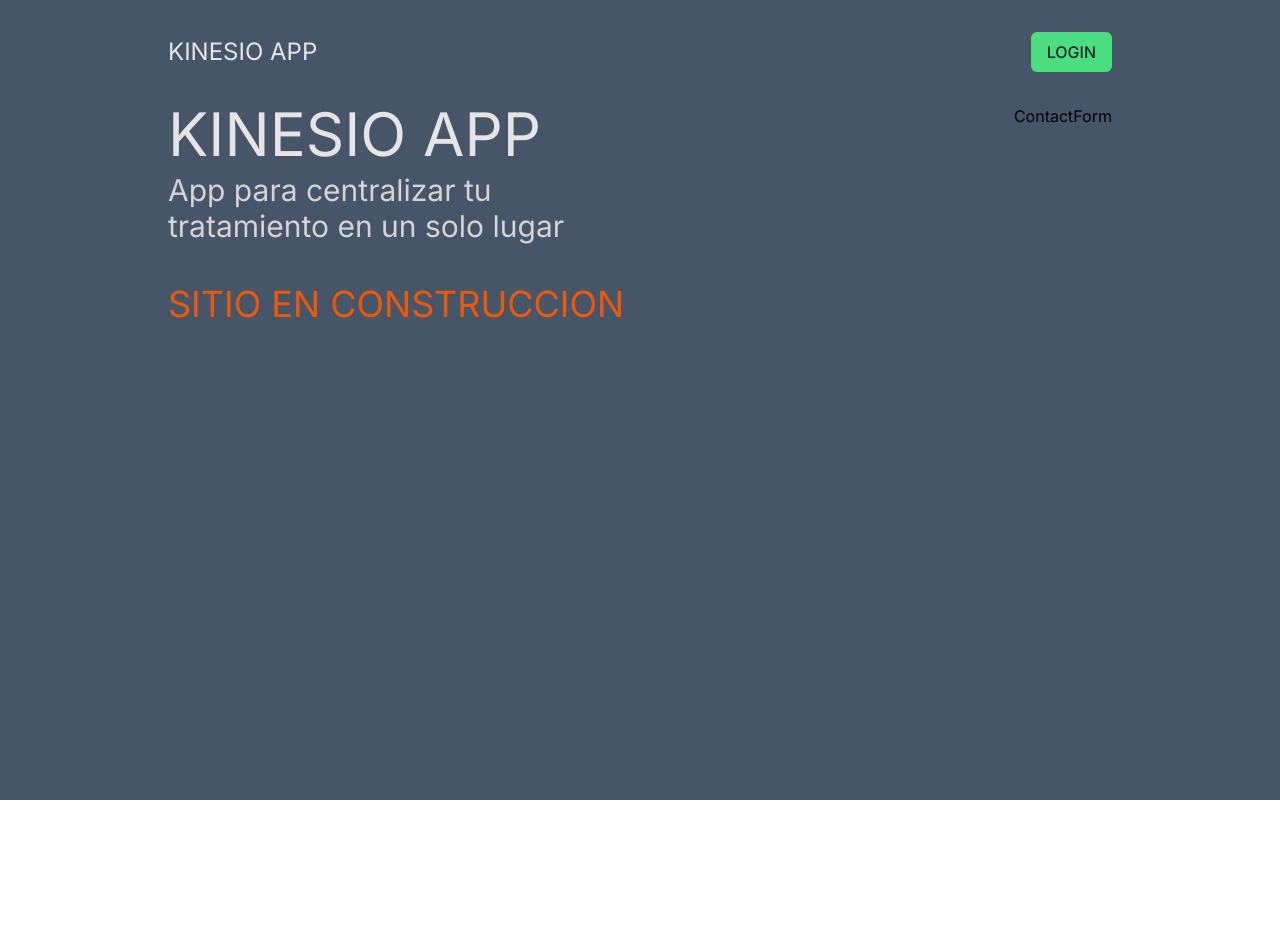
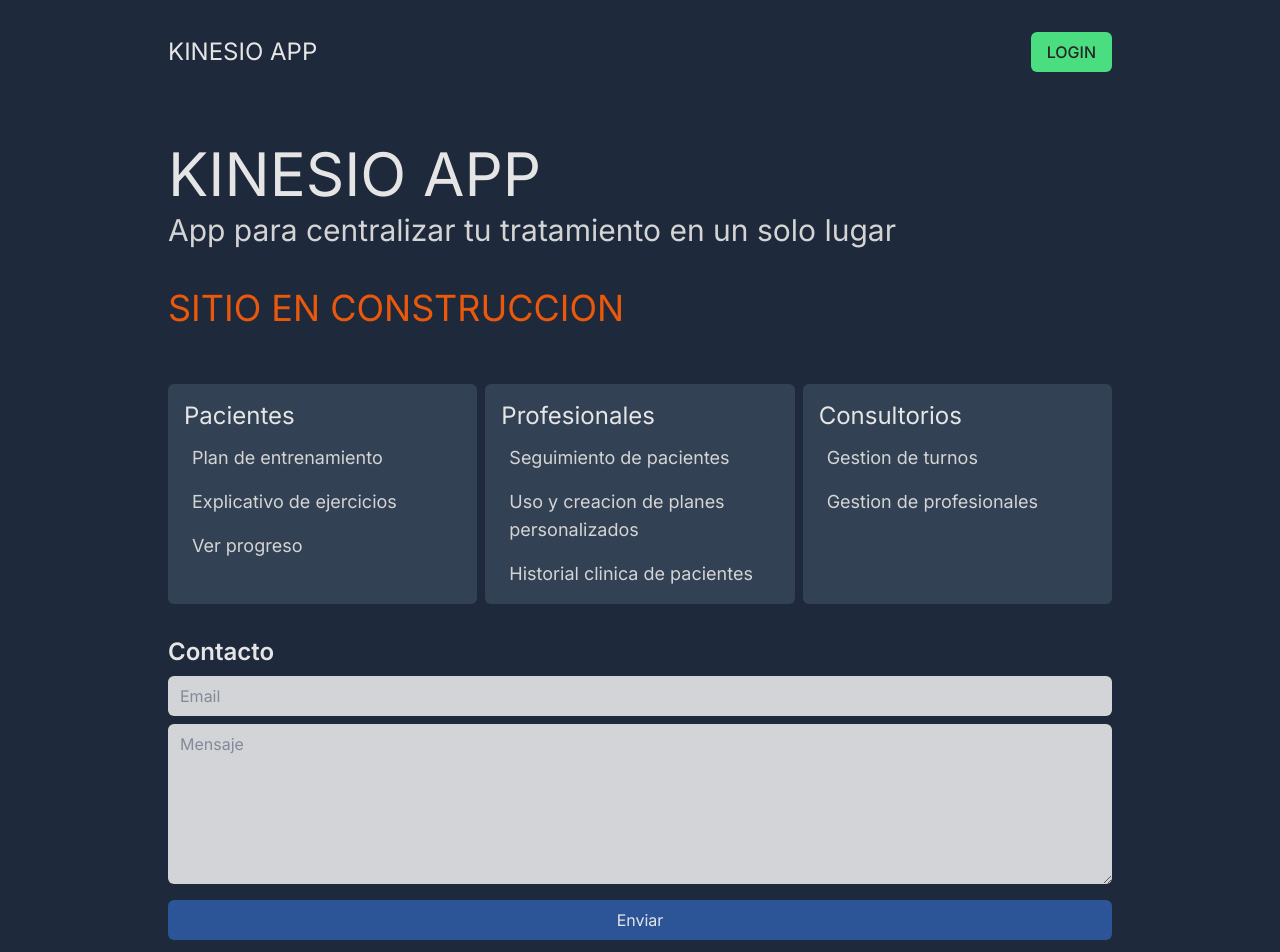
Before and after one commit to romoguill/kinesio-mvp, a Next.js app: page /about in a window 1280 px wide. Shown: the top 952 px of the page. Before the commit the page ends 800 px from the top, so only its background shows below. Built offline with nearby package versions, Linux system fonts and the light colour scheme.

Commit message:
Finished basic landing template under construction

```diff
--- a/src/app/about/ContactForm.tsx
+++ b/src/app/about/ContactForm.tsx
@@ -1,5 +1,25 @@
 function ContactForm() {
-  return <div>ContactForm</div>;
+  return (
+    <div className='basis-1/2 flex flex-col px-10 py-4'>
+      <h3 className='text-neutral-200 text-2xl mb-2 font-semibold'>Contacto</h3>
+      <form className='flex flex-col gap-2 grow'>
+        <input
+          name='email'
+          type='email'
+          placeholder='Email'
+          className='px-3 py-2 rounded-md opacity-80'
+        />
+        <textarea
+          name='content'
+          placeholder='Mensaje'
+          className='px-3 py-2 rounded-md opacity-80 h-40'
+        />
+        <button className='rounded-md p-2 text-neutral-200 bg-blue-500/50 mt-2'>
+          Enviar
+        </button>
+      </form>
+    </div>
+  );
 }
 
 export default ContactForm;
--- a/src/app/about/page.tsx
+++ b/src/app/about/page.tsx
@@ -3,7 +3,7 @@ import ContactForm from './ContactForm';
 
 function Landing() {
   return (
-    <div className='min-h-screen bg-slate-600 '>
+    <div className='min-h-screen bg-slate-800 '>
       <div className='max-w-5xl mx-auto'>
         <div className='flex justify-between items-center px-10 py-8 text-neutral-200'>
           <h3 className='text-2xl'>KINESIO APP</h3>
@@ -15,8 +15,8 @@ function Landing() {
           </Link>
         </div>
 
-        <div className='px-10 flex justify-between'>
-          <div className='basis-1/2 '>
+        <div className='px-10 flex justify-between py-10'>
+          <div>
             <h1 className='text-6xl text-neutral-200'>KINESIO APP</h1>
             <h2 className='text-3xl mt-2 text-neutral-300'>
               App para centralizar tu tratamiento en un solo lugar
@@ -25,8 +25,47 @@ function Landing() {
               SITIO EN CONSTRUCCION
             </h2>
           </div>
-          <ContactForm />
         </div>
+        <div className='flex flex-col md:grid md:grid-cols-3 gap-2 px-10 w-full py-4'>
+          <div className=' bg-slate-700 rounded-md p-4'>
+            <h4 className='text-2xl text-neutral-200 mb-3'>Pacientes</h4>
+            <ul className='space-y-4'>
+              <li className='text-neutral-300 text-lg ml-2'>
+                Plan de entrenamiento
+              </li>
+              <li className='text-neutral-300 text-lg ml-2'>
+                Explicativo de ejercicios
+              </li>
+              <li className='text-neutral-300 text-lg ml-2'>Ver progreso</li>
+            </ul>
+          </div>
+          <div className='bg-slate-700 rounded-md p-4'>
+            <h4 className='text-2xl text-neutral-200 mb-3'>Profesionales</h4>
+            <ul className='space-y-4'>
+              <li className='text-neutral-300 text-lg ml-2'>
+                Seguimiento de pacientes
+              </li>
+              <li className='text-neutral-300 text-lg ml-2'>
+                Uso y creacion de planes personalizados
+              </li>
+              <li className='text-neutral-300 text-lg ml-2'>
+                Historial clinica de pacientes
+              </li>
+            </ul>
+          </div>
+          <div className='bg-slate-700 rounded-md p-4'>
+            <h4 className='text-2xl text-neutral-200 mb-3'>Consultorios</h4>
+            <ul className='space-y-4'>
+              <li className='text-neutral-300 text-lg ml-2'>
+                Gestion de turnos
+              </li>
+              <li className='text-neutral-300 text-lg ml-2'>
+                Gestion de profesionales
+              </li>
+            </ul>
+          </div>
+        </div>
+        <ContactForm />
       </div>
     </div>
   );
```
